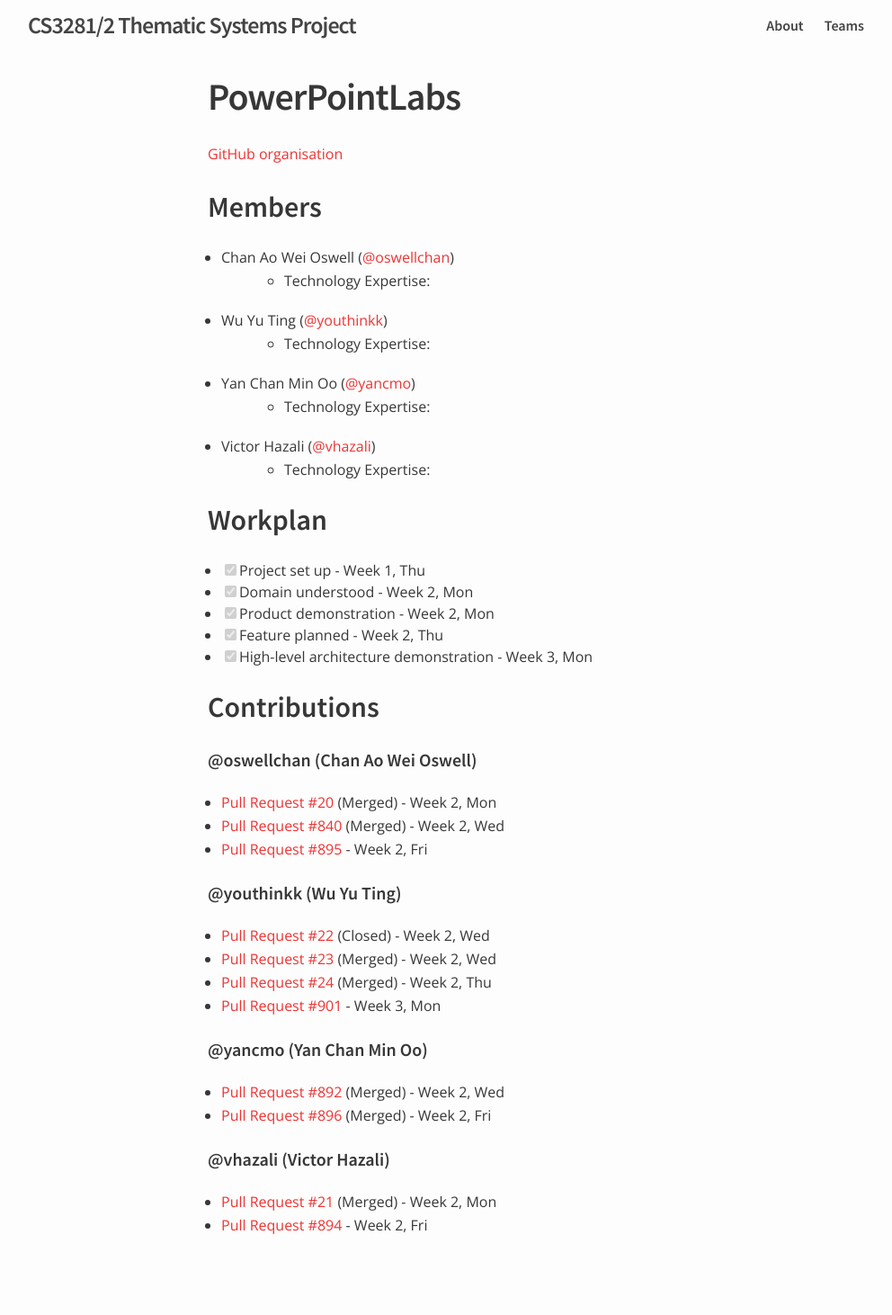
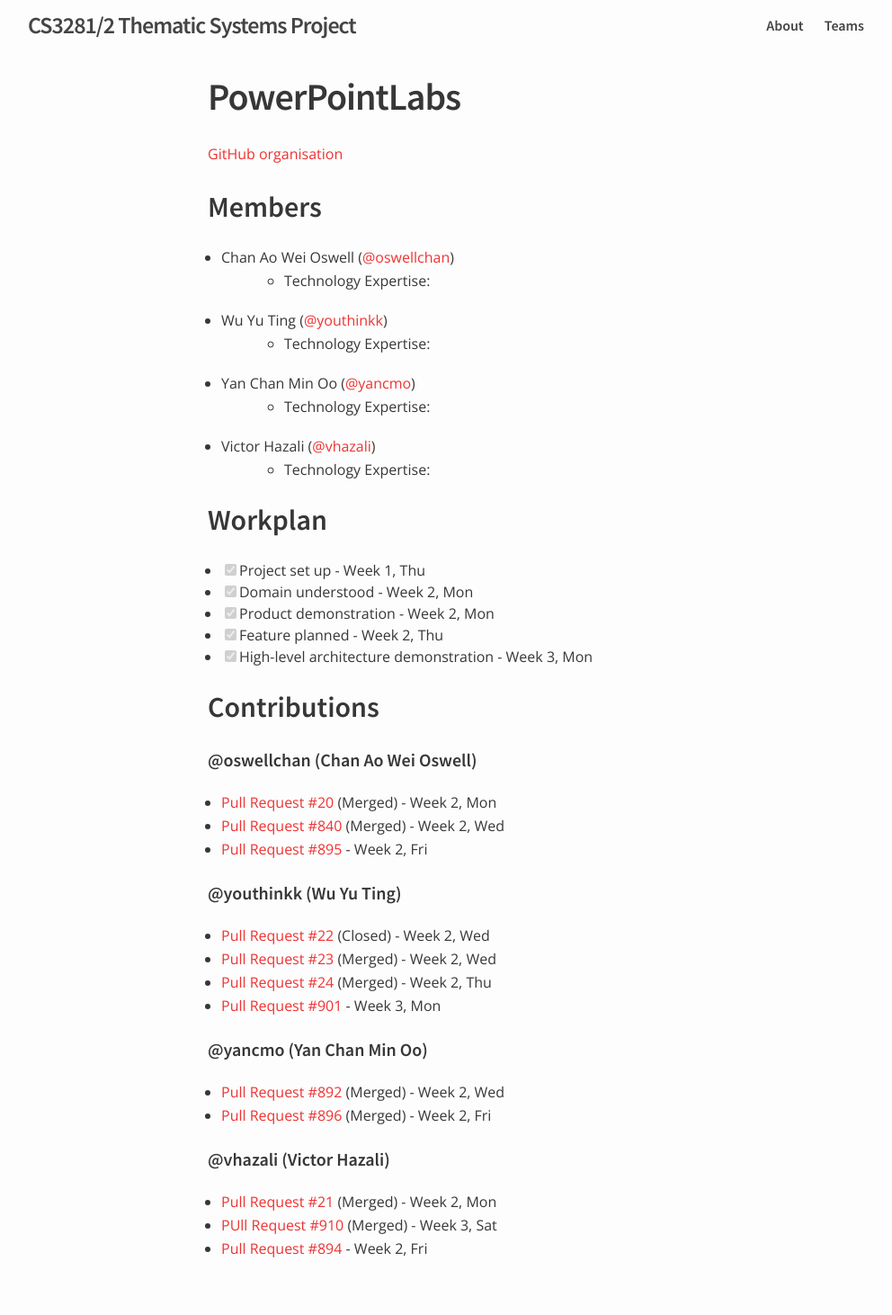
Before and after one commit to nus-oss/cs3281-AY1516S2-website, a Jekyll site: the page built from teams/powerpointlabs.md, in a window 1280 px wide. Shown: the whole page at 90% size, without its empty margins (139-1131 px from the left). Built offline with Jekyll 4.4.1, drawn with Linux system fonts in a browser that asks for light colours; before the commit the page ends 1436 px from its top, so only the background shows below that.

Commit message:
Updated victor's contributions

```diff
--- a/teams/powerpointlabs.md
+++ b/teams/powerpointlabs.md
@@ -42,4 +42,5 @@ permalink: /teams/powerpointlabs/
 
 #### @vhazali (Victor Hazali)
 * [Pull Request #21](https://github.com/PowerPointLabs/PowerPointLabs-Website/pull/21) (Merged) - Week 2, Mon
+* [PUll Request #910](https://github.com/PowerPointLabs/PowerPointLabs/pull/910) (Merged) - Week 3, Sat
 * [Pull Request #894](https://github.com/PowerPointLabs/PowerPointLabs/pull/894) - Week 2, Fri
```
